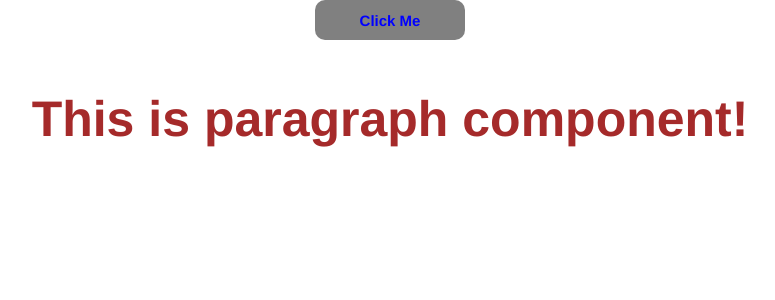
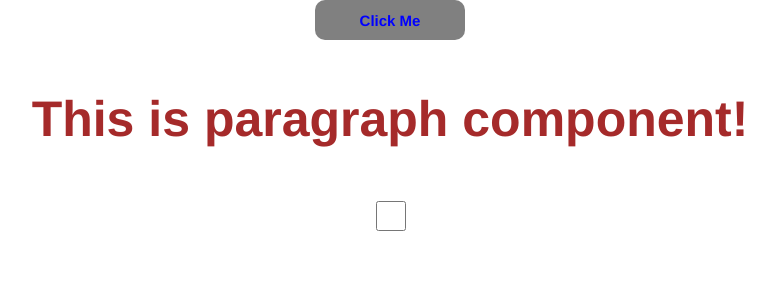
Before and after one commit to Zeeeforzain/Components, a React (Create React App) app: page / in a window 1280 px wide. Shown: the top 300 px of the page, without its empty margins (250-1025 px from the left). Built offline with nearby package versions, Linux system fonts and the light colour scheme.

Commit message:
Till CheckBox without CSS

```diff
--- a/src/App.jsx
+++ b/src/App.jsx
@@ -1,5 +1,6 @@
 import "./App.css";
 import Button from "./Components/Button";
+import Checkbox from "./Components/Checkbox";
 import Paragraph from "./Components/Paragraph";
 
 function App() {
@@ -24,6 +25,7 @@ function App() {
       fontFamily="Helvetica"
       fontWeight="700"
       />
+      <Checkbox width="50px" height="30px"/>
     </div>
   );
 }
--- a/src/Components/Checkbox.js
+++ b/src/Components/Checkbox.js
@@ -1,9 +1,25 @@
 import React from 'react';
 
-export default function Checkbox() {
+export default function Checkbox(props) {
   return (
-    <div>
-
+    <div className='checkbox'>
+      <input
+      style={
+        {
+            backgroundColor: props.backgroundColor,
+            width: props.width,
+            color: props.color,
+            border: props.border,
+            borderRadius: props.borderRadius,
+            padding:props.padding,
+            height:props.height,
+            cursor:props.cursor
+        }
+    }
+      type="checkbox"/>
     </div>
   );
 }
+Checkbox.defaultProps = {
+    cursor:'pointer'
+}
```
